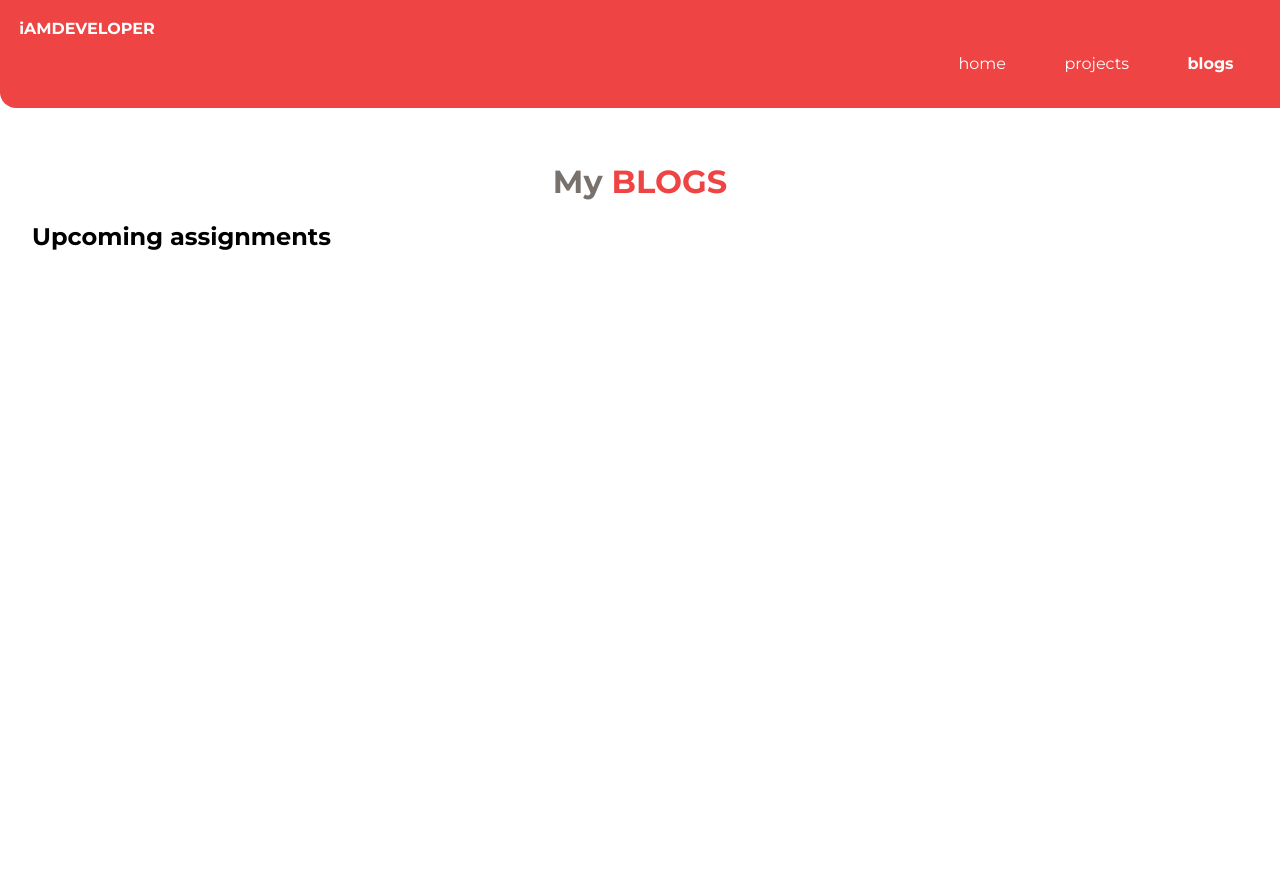
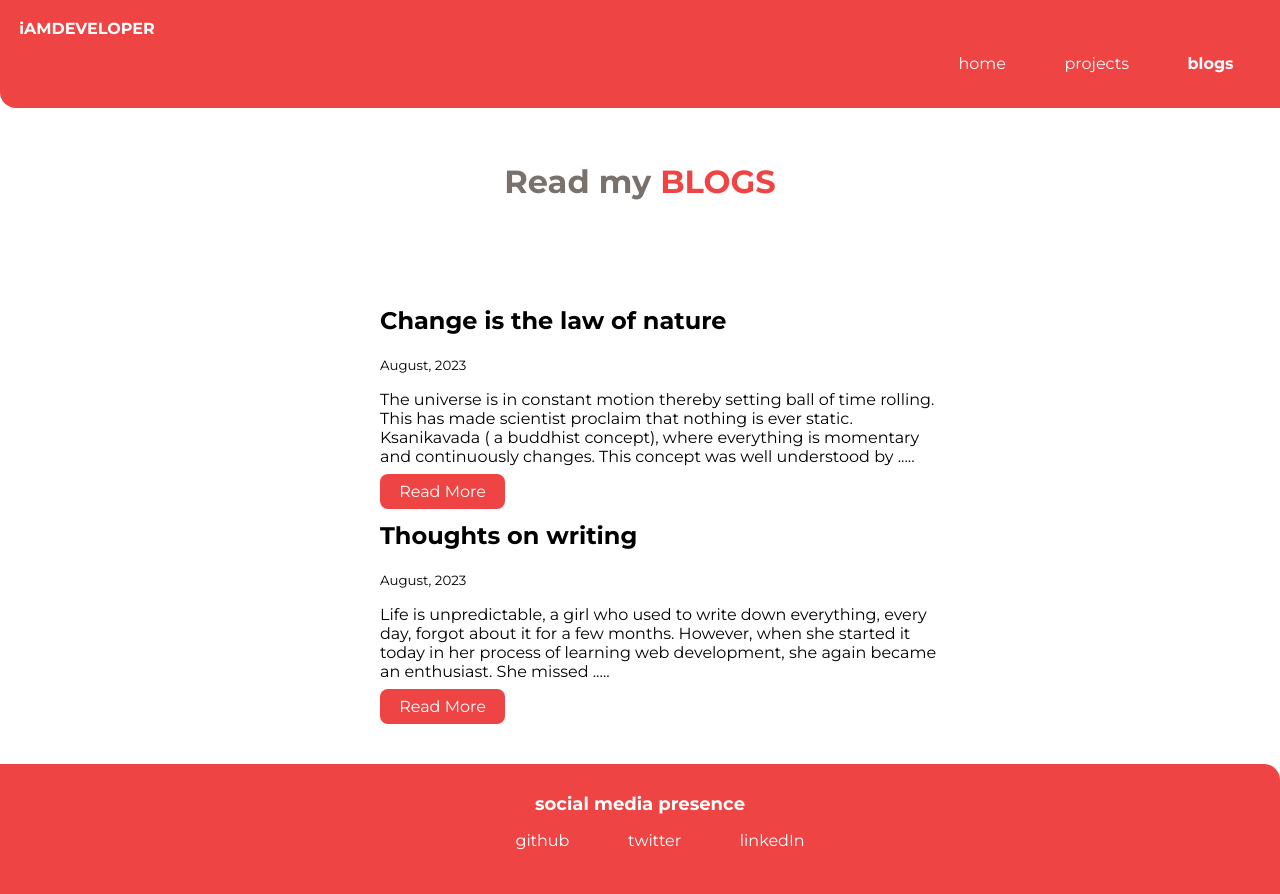
Before and after one commit to AASJATT/coding-html-css, a plain HTML site: page blogs.html in a window 1280 px wide. Before the commit the page ends 800 px from the top, so only its background shows below. Drawn offline with Linux system fonts and the light colour scheme.

Commit message:
docs:blog listing page updated

```diff
--- a/blogs.html
+++ b/blogs.html
@@ -26,8 +26,43 @@
 
     <header class="hero">
 
-        <h1 class="hero-heading">My<span style="color:var(--primary-color)"> BLOGS </span></h1>
-        <h2> Upcoming assignments</h2>
+        <h1 class="hero-heading"> Read my<span style="color:var(--primary-color)"> BLOGS </span></h1>
+
     </header>
+    <div class="container container-center">
+        <ul class="list-non-bullet">
+            <li>
+                <h2>Change is the law of nature</h2>
+                <small>August, 2023</small>
+                <p>The universe is in constant motion thereby setting ball of time rolling. This has made scientist proclaim that nothing is ever static. Ksanikavada ( a buddhist concept), where everything is momentary and continuously changes. This concept was well understood by  .....</p>
+                <a class="link link-primary" href="https://aasjatt.hashnode.dev/change-is-the-law-of-nature">Read More</a>
+            </li>
+
+            <li>
+                <h2>Thoughts on writing</h2>
+                <small>August, 2023</small>
+                <p>Life is unpredictable, a girl who used to write down everything, every day, forgot about it for a few months. However, when she started it today in her process of learning web development, she again became an enthusiast. She missed .....</p>
+                <a class="link link-primary" href="https://aasjatt.hashnode.dev/thoughts-on-writing">Read More</a>
+            </li>
+
+         </ul>
+    </div>
+
+    <footer class="footer">
+        <div class="footer-header">social media presence</div>
+        <ul class="social-links list-non-bullet">
+            <li class="list-item-inline">
+                <a class="link" href="https://github.com/AASJATT">github</a>
+            </li>
+            <li class="list-item-inline">
+              <a class="link" href="/">twitter</a>
+            </li>
+            <li class="list-item-inline">
+              <a class="link" href="/"> linkedIn</a>
+            </li>
+        </ul>
+    </footer>
+
+
 </body>
 </html>
--- a/styles.css
+++ b/styles.css
@@ -17,7 +17,7 @@ body{
 
 /**container**/
 .container{
-    padding:0rem 1rem;
+    padding:2rem 1rem;
 }
 .container-center{
     max-width:600px;
@@ -101,7 +101,7 @@ body{
 
 .footer{
     background-color: var(--primary-color);
-    padding:3rem 1rem;
+    padding:1.8rem 1rem;
     border-top-right-radius: 1rem;
     text-align: center;
 
```
Also changed, not shown: projects.html (+17 -0 lines).
